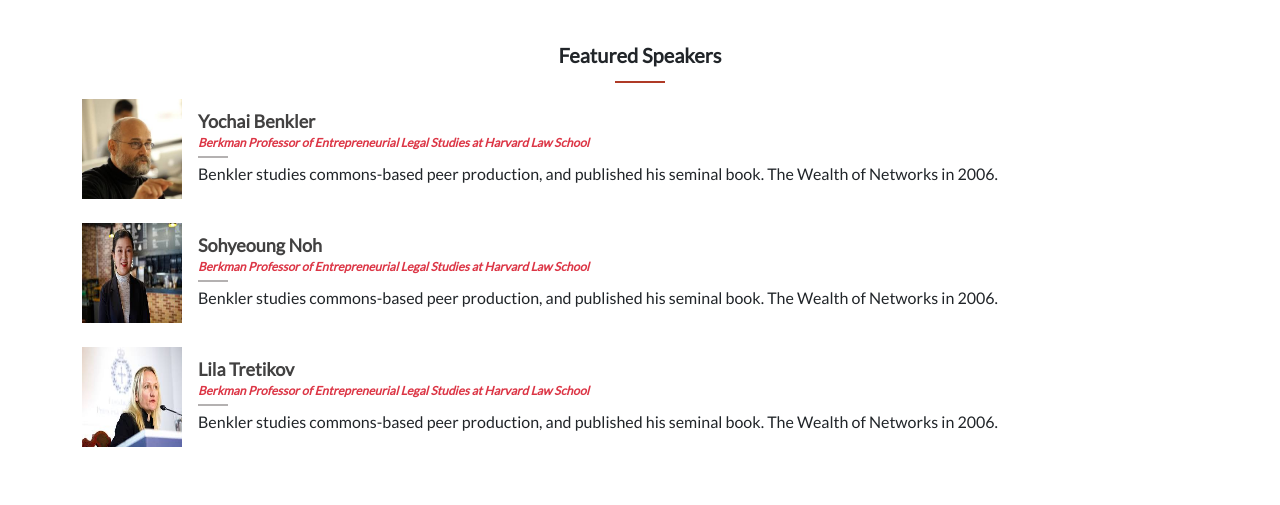
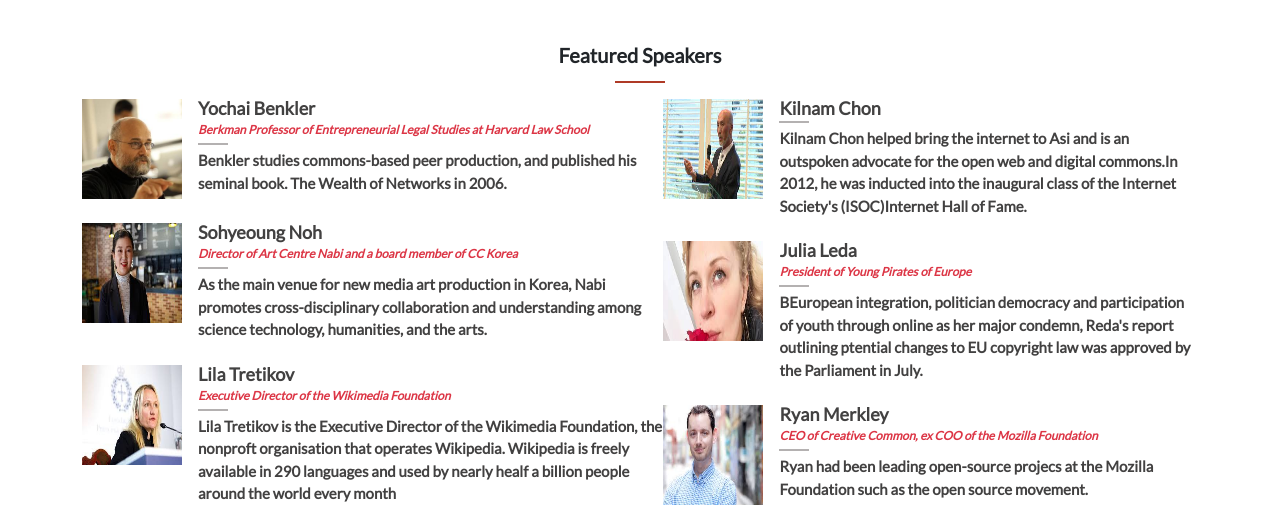
Before and after one commit to tobidechamp15/creative-commons-summit, a plain HTML site: page index.html in a window 1280 px wide. Shown: the part 1329-1834 px from the top of the page. Before the commit the page ends 1776 px from the top, so only its background shows below. Drawn offline with nearby package versions, Linux system fonts and the light colour scheme; a web font is replaced by a local one.

Commit message:
main program

```diff
--- a/css/style.css
+++ b/css/style.css
@@ -200,8 +200,6 @@
   background-color: #f93a1f;
   margin-bottom: 40px;
 }
-.featuredSpeaker {
-}
 .speakerImage {
   width: 100px;
   height: 100px;
@@ -247,6 +245,11 @@
 .rotate {
   transform: rotate(180deg);
 }
+.speakerDes{
+  font-size: 15px;
+  font-weight: 600;
+  color: #424141;
+}
 
 @media (min-width: 587px) and (max-width: 753px) {
   .secondNav {
@@ -270,6 +273,7 @@
   }
   .speakerSecSect {
     display: flex;
+    flex-wrap: wrap;
   }
 }
 @media (max-width: 585px) {
@@ -286,6 +290,6 @@
     margin-top: 30px;
   }
   .displayNone {
-    display: none;
+    display: none !important;
   }
 }
--- a/index.html
+++ b/index.html
@@ -92,7 +92,7 @@
           <span class="fourthLine secondLine red-text">2015</span>
         </div>
         <div class="about-des">
-          A joyful celebration believing in the value of openess and sharing,
+          A joyful celebration believing in the value of openness and sharing,
           creating a positive change with people from over 80 countries is
           taking place in October, in Korea
         </div>
@@ -165,7 +165,7 @@
         </section>
       </section>
     </section>
-    <section class="container-sm container-fluid featuredSpeaker">
+    <section class="container-md container-fluid featuredSpeaker">
       <div
         class="featSpeak mb-3 mt-5 d-flex align-items-center justify-content-center flex-column gap-3">
         <span class="speakMain">Featured Speakers</span>
@@ -173,7 +173,7 @@
       </div>
       <div class="d-flex flex-column flex-sm-row">
         <div class="d-flex flex-column gap-4">
-          <section class="d-flex gap-3 align-items-center">
+          <section class="d-flex gap-3 align-items-start">
             <img
               src="assets/mobAssets/yochai benkler.jpg"
               class="speakerImage" />
@@ -184,87 +184,87 @@
                 Law School</span
               >
               <span class="speakline"></span>
-              <span
+              <span class="speakerDes"
                 >Benkler studies commons-based peer production, and published
                 his seminal book. The Wealth of Networks in 2006.</span
               >
             </div>
           </section>
-          <section class="d-flex gap-3 align-items-center">
+          <section class="d-flex gap-3 align-items-start">
             <img src="assets/mobAssets/heoun.jpg" class="speakerImage" />
             <div class="d-flex flex-column gap-1">
               <span class="speakerName">Sohyeoung Noh </span>
               <span class="text-danger fw-bolder abt-speaker"
-                >Berkman Professor of Entrepreneurial Legal Studies at Harvard
-                Law School</span
+                >Director of Art Centre Nabi and a board member of CC
+                Korea</span
               >
               <span class="speakline"></span>
-              <span
-                >Benkler studies commons-based peer production, and published
-                his seminal book. The Wealth of Networks in 2006.</span
+              <span class="speakerDes"
+                >As the main venue for new media art production in Korea, Nabi
+                promotes cross-disciplinary collaboration and understanding
+                among science technology, humanities, and the arts.</span
               >
             </div>
           </section>
-          <section class="d-flex gap-3 align-items-center">
+          <section class="d-flex gap-3 align-items-censtartter">
             <img src="assets/mobAssets/lila.jpg" class="speakerImage" />
             <div class="d-flex flex-column gap-1">
               <span class="speakerName">Lila Tretikov</span>
               <span class="fw-bolder text-danger abt-speaker"
-                >Berkman Professor of Entrepreneurial Legal Studies at Harvard
-                Law School</span
+                >Executive Director of the Wikimedia Foundation</span
               >
               <span class="speakline"></span>
-              <span
-                >Benkler studies commons-based peer production, and published
-                his seminal book. The Wealth of Networks in 2006.</span
+              <span class="speakerDes"
+                >Lila Tretikov is the Executive Director of the Wikimedia
+                Foundation, the nonproft organisation that operates Wikipedia.
+                Wikipedia is freely available in 290 languages and used by
+                nearly healf a billion people around the world every month</span
               >
             </div>
           </section>
         </div>
 
-        <div class="speakerSecSect flex-column mt-3 gap-4">
-          <section class="d-flex gap-3 align-items-center">
+        <div class="speakerSecSect flex-column mt-3 mt-sm-0 gap-4">
+          <section class="d-flex gap-3 align-items-start">
             <img src="assets/mobAssets/chon.jpg" class="speakerImage" />
             <div class="d-flex flex-column gap-1">
               <span class="speakerName">Kilnam Chon</span>
-              <span class="fw-bolder text-danger abt-speaker"
-                >Berkman Professor of Entrepreneurial Legal Studies at Harvard
-                Law School</span
-              >
               <span class="speakline"></span>
-              <span
-                >Benkler studies commons-based peer production, and published
-                his seminal book. The Wealth of Networks in 2006.</span
+              <span class="speakerDes"
+                >Kilnam Chon helped bring the internet to Asi and is an
+                outspoken advocate for the open web and digital commons.In 2012,
+                he was inducted into the inaugural class of the Internet
+                Society's (ISOC)Internet Hall of Fame.</span
               >
             </div>
           </section>
-          <section class="d-flex gap-3 align-items-center">
+          <section class="d-flex gap-3 align-items-start">
             <img src="assets/mobAssets/leda.jpg" class="speakerImage" />
             <div class="d-flex flex-column gap-1">
               <span class="speakerName">Julia Leda</span>
               <span class="fw-bolder text-danger abt-speaker"
-                >Berkman Professor of Entrepreneurial Legal Studies at Harvard
-                Law School</span
+                >President of Young Pirates of Europe</span
               >
               <span class="speakline"></span>
-              <span
-                >Benkler studies commons-based peer production, and published
-                his seminal book. The Wealth of Networks in 2006.</span
+              <span class="speakerDes"
+                >BEuropean integration, politician democracy and participation
+                of youth through online as her major condemn, Reda's report
+                outlining ptential changes to EU copyright law was approved by
+                the Parliament in July.</span
               >
             </div>
           </section>
-          <section class="d-flex gap-3 align-items-center">
+          <section class="d-flex gap-3 align-items-start">
             <img src="assets/mobAssets/ryan.jpg" class="speakerImage" />
             <div class="d-flex flex-column gap-1">
               <span class="speakerName">Ryan Merkley</span>
               <span class="fw-bolder text-danger abt-speaker"
-                >Berkman Professor of Entrepreneurial Legal Studies at Harvard
-                Law School</span
+                >CEO of Creative Common, ex COO of the Mozilla Foundation</span
               >
               <span class="speakline"></span>
-              <span
-                >Benkler studies commons-based peer production, and published
-                his seminal book. The Wealth of Networks in 2006.</span
+              <span class="speakerDes"
+                >Ryan had been leading open-source projecs at the Mozilla
+                Foundation such as the open source movement.</span
               >
             </div>
           </section>
--- a/js/script.js
+++ b/js/script.js
@@ -4,8 +4,13 @@
 const secondSection = document.querySelector(".speakerSecSect");
 const viewMore = document.querySelector(".view-more");
 const viewLess = document.querySelector(".view-less");
-secondSection.style.display="none"
+const width = window.innerWidth;
 
+if (width <= 587) {
+  secondSection.style.display = "none";
+} else {
+  secondSection.style.display="flex"
+}
 menuBar.addEventListener("click", () => {
   console.log("object");
   sideBar.classList.toggle("side-barVisible");
@@ -17,12 +22,12 @@
 viewMore.style.display = "flex";
 viewMore.addEventListener("click", () => {
   secondSection.style.display = "flex";
-  viewMore.style.display="none";
-  viewLess.style.display="flex";
+  viewMore.style.display = "none";
+  viewLess.style.display = "flex";
 });
 
 viewLess.addEventListener("click", () => {
-  secondSection.style.display="none";
+  secondSection.style.display = "none";
   viewMore.style.display = "flex";
-  viewLess.style.display="none";
-})
+  viewLess.style.display = "none";
+});
```
